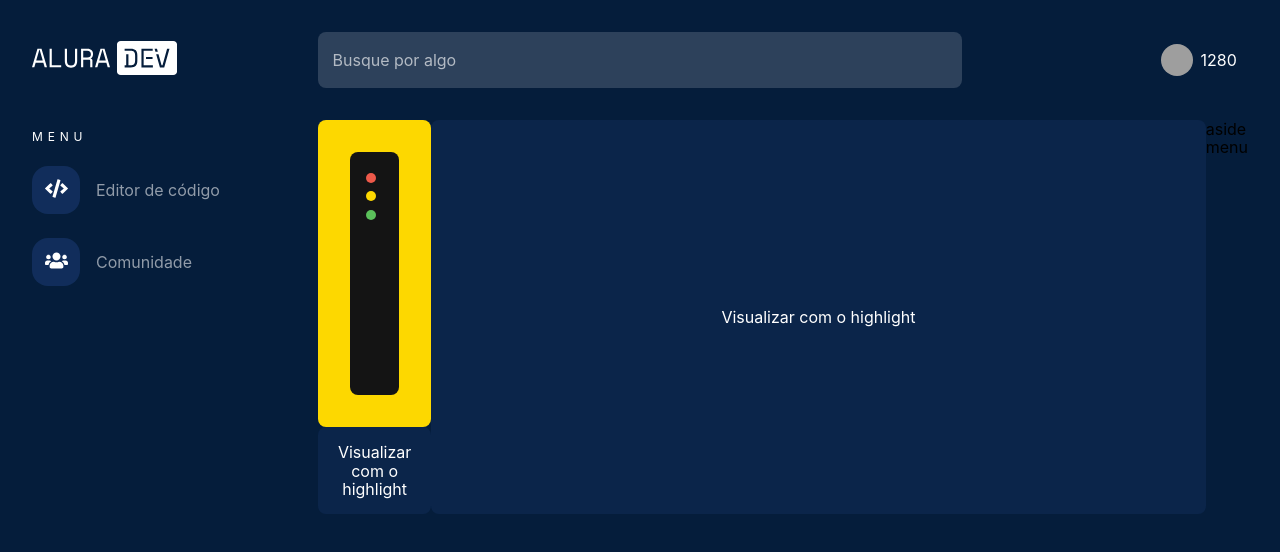
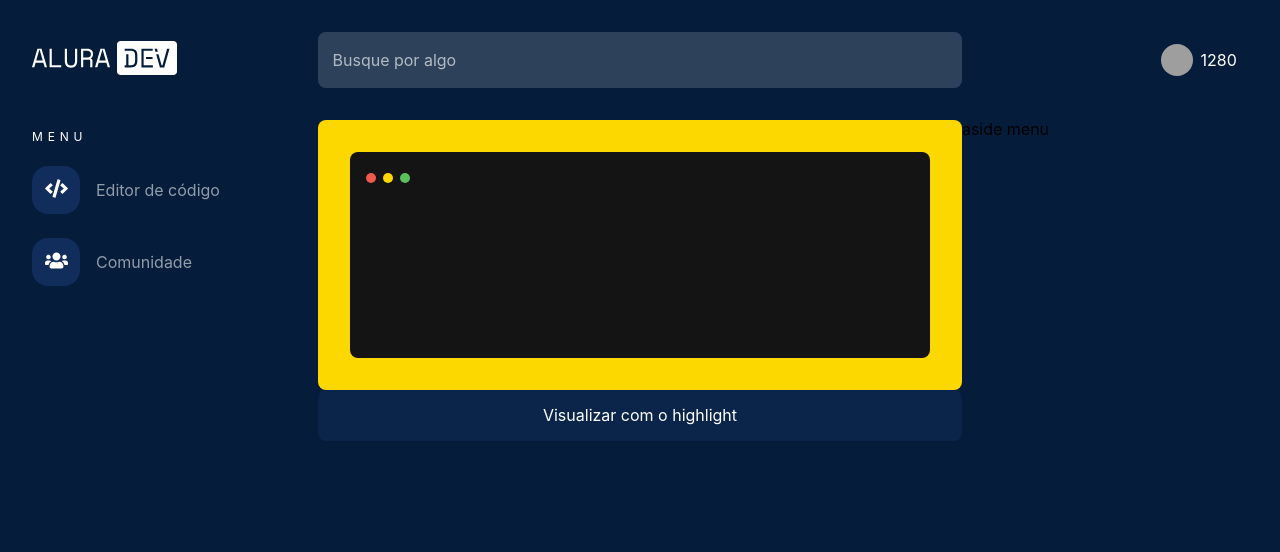
Before and after one commit to leomarzochi/challange-2-alura, a React (Create React App) app: page / in a window 1280 px wide. Shown: the top 552 px of the page. Built offline with nearby package versions, Linux system fonts and the light colour scheme; grey boxes are pictures that could not be loaded.

Commit message:
removed button

```diff
--- a/src/screens/code-editor/CodeEditorScreen.tsx
+++ b/src/screens/code-editor/CodeEditorScreen.tsx
@@ -7,7 +7,6 @@ export const CodeEditorScreen = () => {
       <div className={styles['code-editor']}>
         <CodeEditor/>
       </div>
-      <Button type='outlined'>Visualizar com o highlight</Button>
       <div className={styles['editor-options']}>aside menu</div>
     </div>
   )
```
